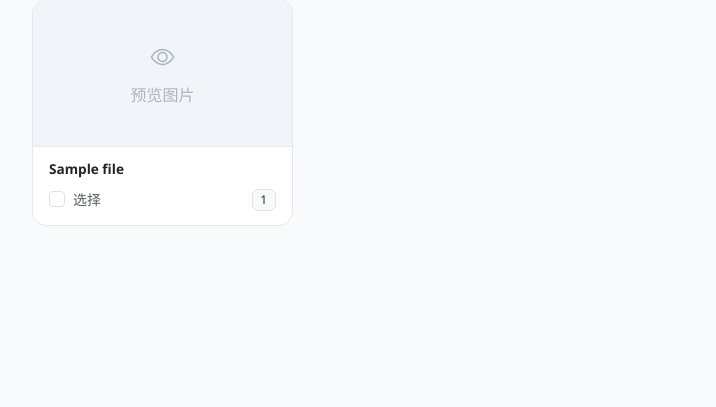
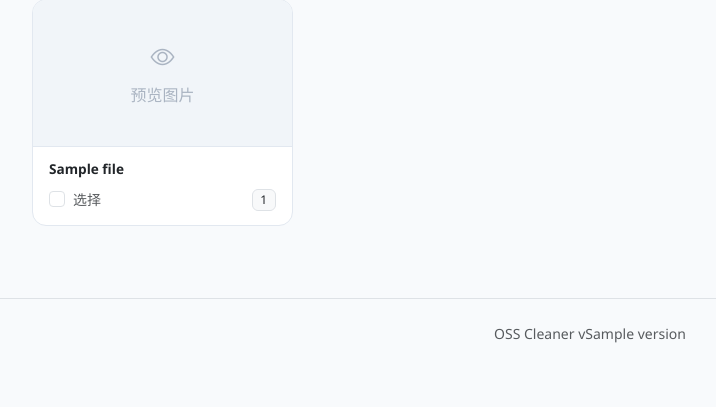
Before and after one commit to LinJHS/oss-cleaner, a Python web app: template src/oss_cleaner/templates/index.html in a window 1280 px wide. Shown: the part 106-513 px from the top of the page, without its empty margins (50-766 px from the left). Run offline with Jinja, Linux system fonts and the light colour scheme; the template is opened without the code that fills it: most values are stand-ins (such as "Sample title", 1, 10 or a date in 2020); some libraries are stand-ins or nearby versions.

Commit message:
feat: add version display to footer in index.html

```diff
--- a/src/oss_cleaner/templates/index.html
+++ b/src/oss_cleaner/templates/index.html
@@ -242,6 +242,10 @@
         </div>
     </div>
 
+    <footer class="text-center py-4 text-muted small border-top mt-5">
+        OSS Cleaner v{{ version }}
+    </footer>
+
     <script>
         const $ = s => document.querySelector(s);
         const $$ = s => document.querySelectorAll(s);
```
